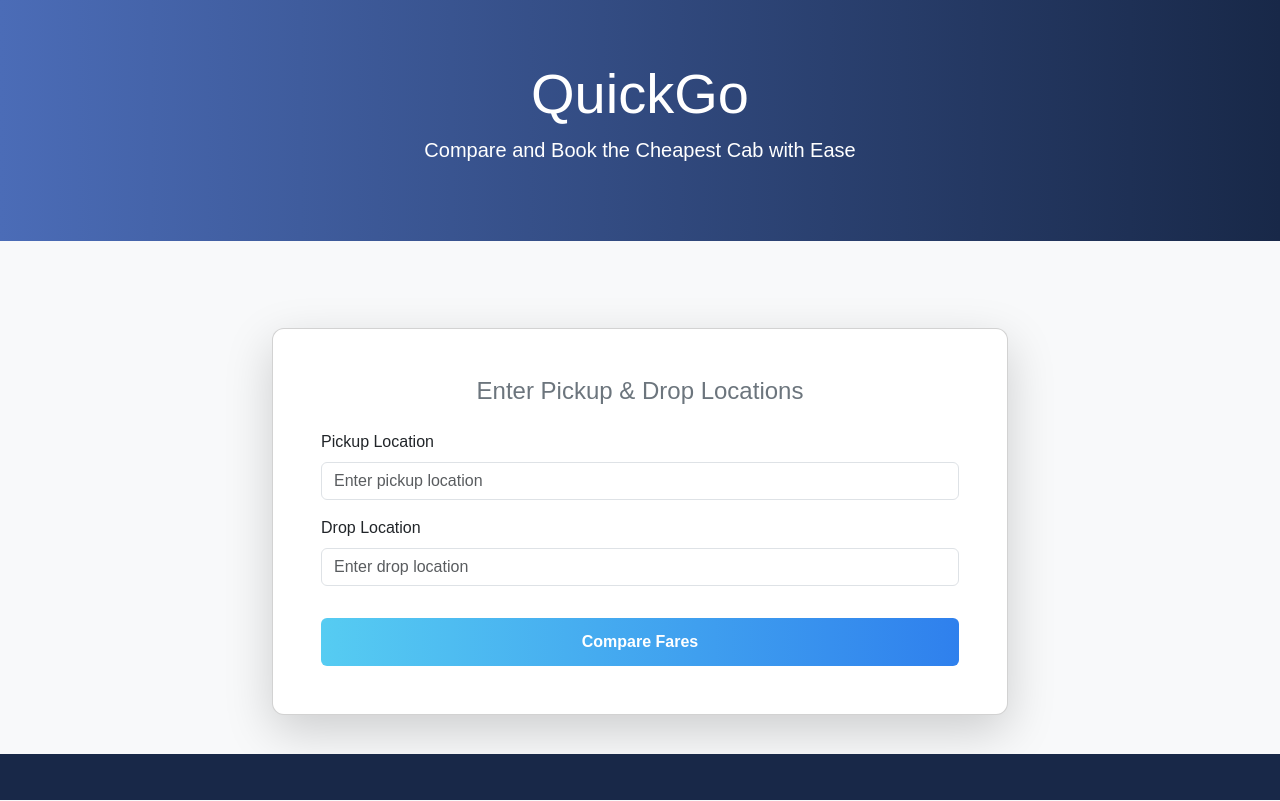
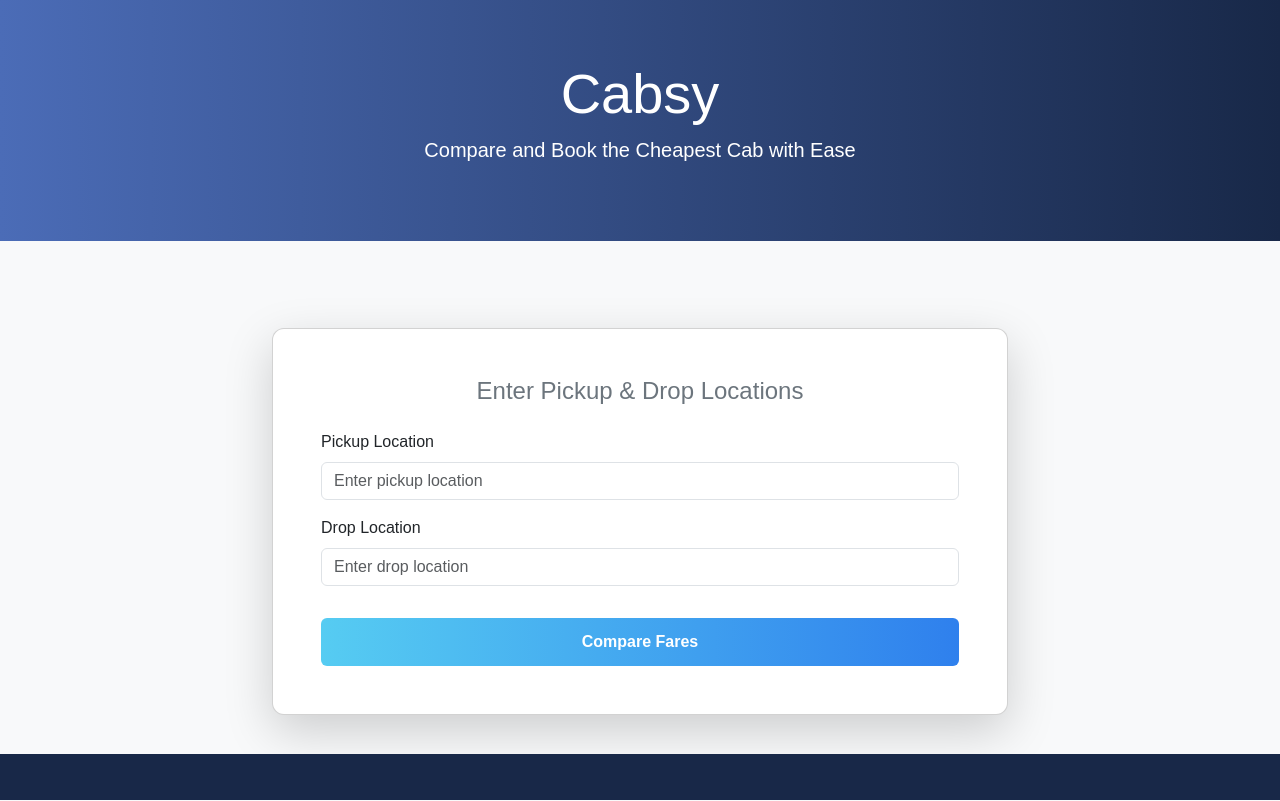
Before and after one commit to prajscoops/Cabsy---Compare-cab-fares, a website: page public/index.html in a window 1280 px wide. Drawn offline with nearby package versions, Linux system fonts and the light colour scheme.

Commit message:
Update index.html

```diff
--- a/public/index.html
+++ b/public/index.html
@@ -12,7 +12,7 @@
 <body>
     <header class="header">
         <div class="container text-center">
-            <h1 class="display-4">QuickGo</h1>
+            <h1 class="display-4">Cabsy</h1>
             <p class="lead">Compare and Book the Cheapest Cab with Ease</p>
         </div>
     </header>
```
